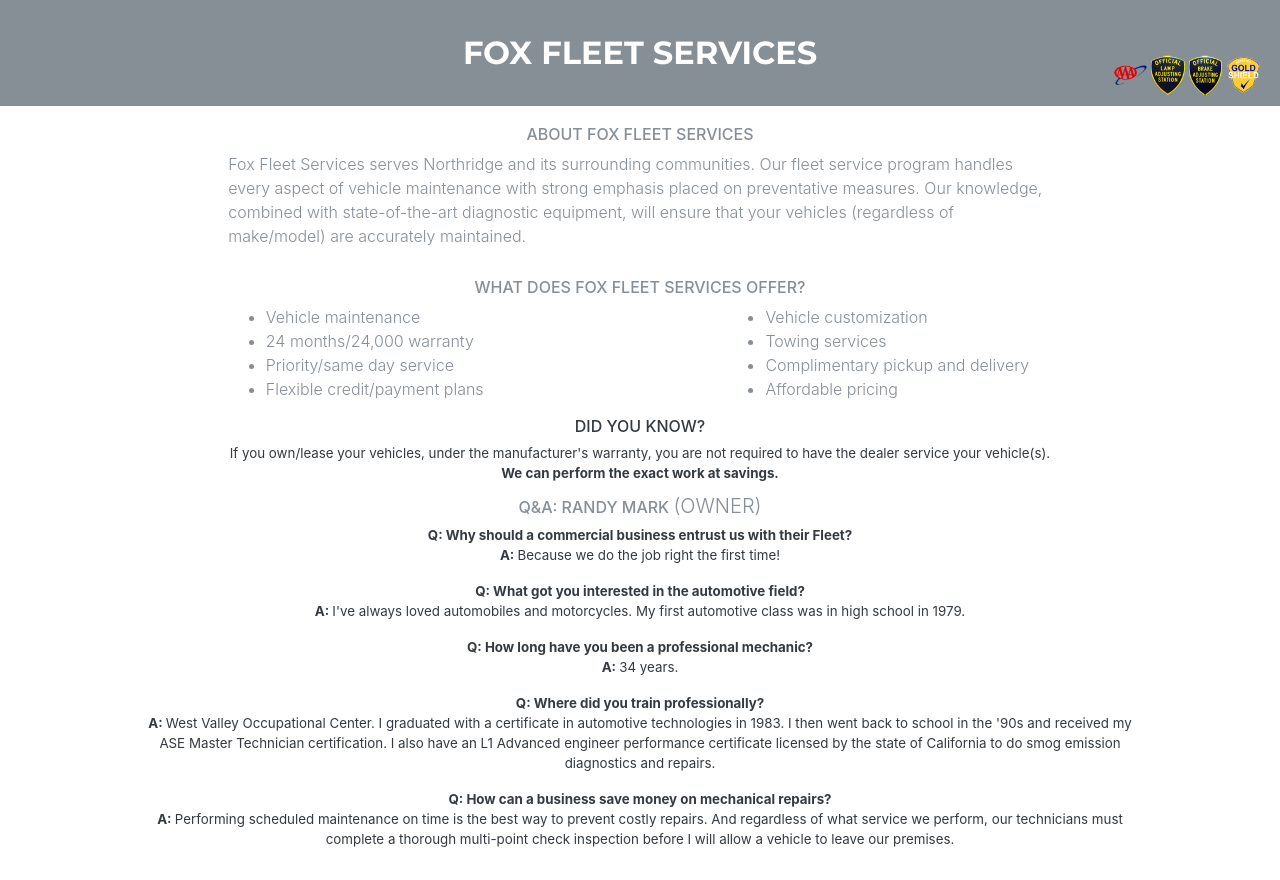
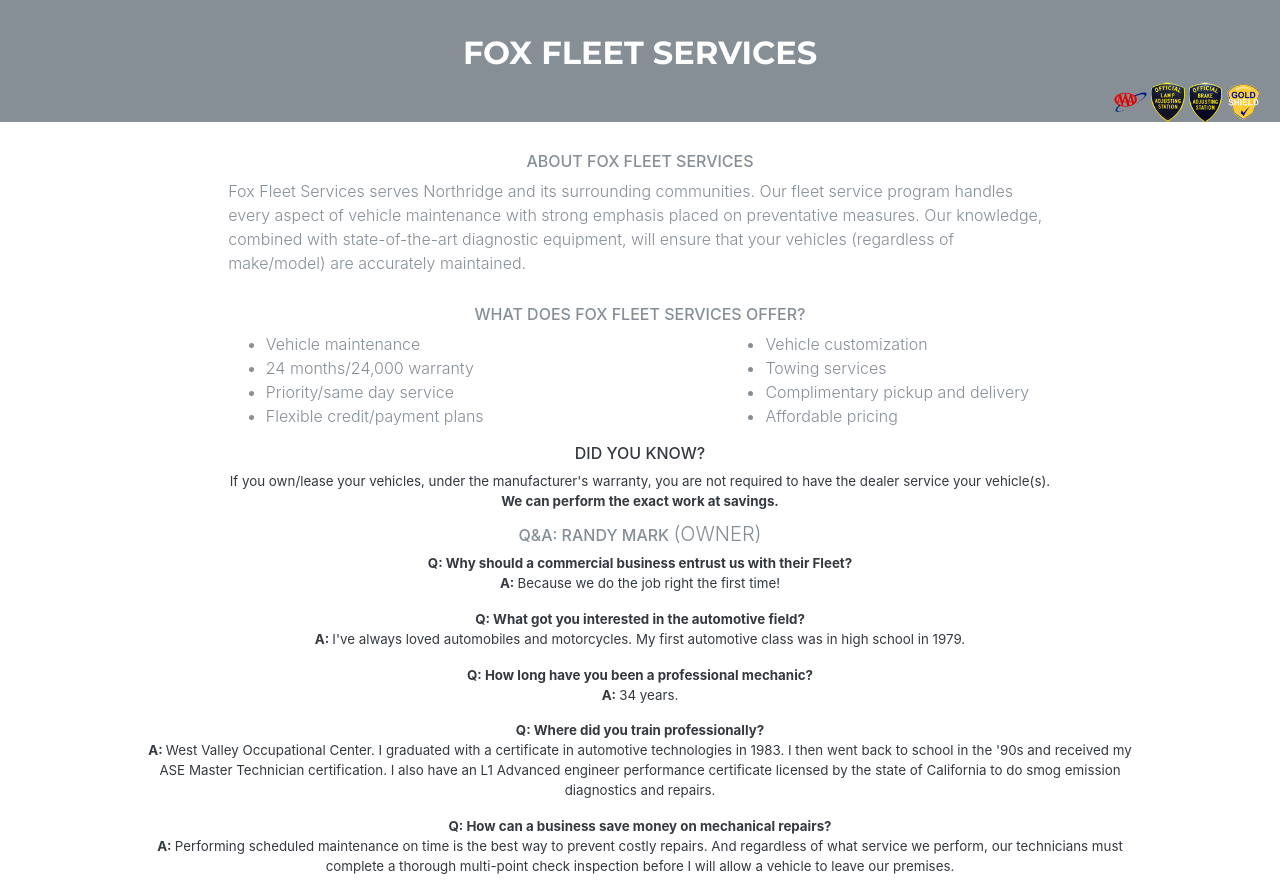
Before and after one commit to railford/railford.github.io, a website with bundled scripts: page index.html in a window 1280 px wide. Shown: the top 880 px of the page. Built offline with nearby package versions, Linux system fonts and the light colour scheme.

Commit message:
Restructured header; badges fit

```diff
--- a/index.html
+++ b/index.html
@@ -29,12 +29,12 @@
   <body id="page-top">
 
     <!-- Navigation -->
-    <section class="bg-secondary text-uppercase navbar navbar-expand-lg" id="mainNav">
+    <section class="bg-secondary text-uppercase navbar" id="mainNav" style="padding-bottom: 0px">
       <a class="navbar-brand m-auto" href="#page-top" style="text-align: center">Fox Fleet Services</a>
       <br>
     </section>
-    <div style="position: relative; margin-top: -4vw;">
-      <ul class="navbar-nav ml-auto" style="width: 13%">
+    <div style="position: relative; margin-top: 0px;">
+      <ul class="bg-secondary navbar-nav ml-auto" style="padding-left: 87%">
         <li>
               <img style="width: 20%" src="img/aaa.png" alt="">
               <img style="width: 20%" src="img/las.png" alt="">
```
